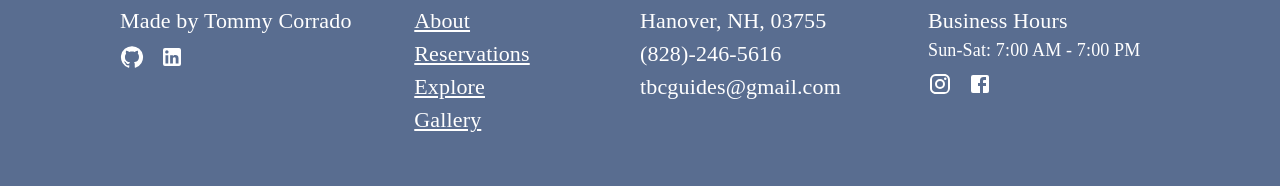
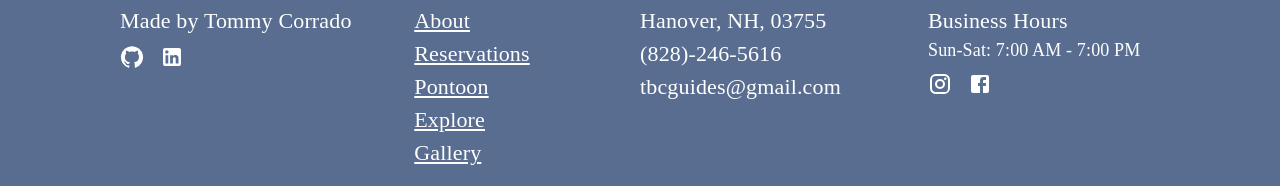
Before and after one commit to thomas-corrado/TBCGuides, a Next.js app: page / in a window 1280 px wide. Shown: the part 3545-3731 px from the top of the page. Built offline with nearby package versions, Linux system fonts and the light colour scheme; a web font is replaced by a local one.

Commit message:
add pontoon to footer

```diff
--- a/components/General/Contact/ContactInfo.js
+++ b/components/General/Contact/ContactInfo.js
@@ -38,15 +38,6 @@ const ContactInfo = () => {
 export default ContactInfo
 
 const generics = [
-  [
-    "About",
-    "Reservations",
-    "Explore",
-    "Gallery"
-  ],
-  [
-    "Hanover, NH, 03755",
-    "(828)-246-5616",
-    "tbcguides@gmail.com"
-  ],
+  ["About", "Reservations", "Pontoon", "Explore", "Gallery"],
+  ["Hanover, NH, 03755", "(828)-246-5616", "tbcguides@gmail.com"],
 ];
--- a/components/General/Contact/GridItems/GenericGridItemWrapper.js
+++ b/components/General/Contact/GridItems/GenericGridItemWrapper.js
@@ -22,6 +22,7 @@ const GenericGridItemWrapper = ({ items }) => {
             className={
               itemDescription === "About" ||
               itemDescription === "Reservations" ||
+              itemDescription === "Pontoon" ||
               itemDescription === "Explore" ||
               itemDescription === "Gallery"
                 ? "contact-item-underlined"
@@ -31,6 +32,7 @@ const GenericGridItemWrapper = ({ items }) => {
           >
             {itemDescription === "About" ||
             itemDescription === "Reservations" ||
+            itemDescription === "Pontoon" ||
             itemDescription === "Explore" ||
             itemDescription === "Gallery" ? (
               <Link href={itemDescription.toLowerCase()}>
```
